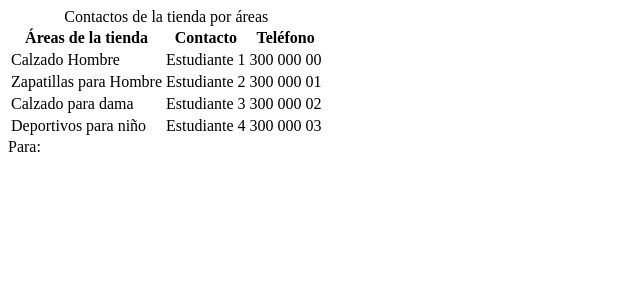
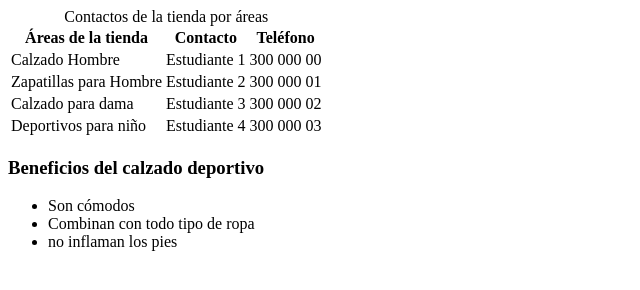
Before and after one commit to Nrsimhashakti/P65, a plain HTML site: page index.html in a window 1280 px wide. Shown: the whole page, without its empty margins (0-640 px from the left). Drawn offline with Linux system fonts and the light colour scheme.

Commit message:
Estado 2: Modifica zapatos

```diff
--- a/index.html
+++ b/index.html
@@ -37,6 +37,11 @@
             <td>300 000 03 </td>
         </tr>
     </table>
-Para:
+    <h3 id="BeneficiosCalzado">Beneficios del calzado deportivo</h3>
+    <ul>
+        <li>Son cómodos</li>
+        <li>Combinan con todo tipo de ropa</li>
+        <li>no inflaman los pies</li>
+    </ul>
 </body>
 </html>
```
